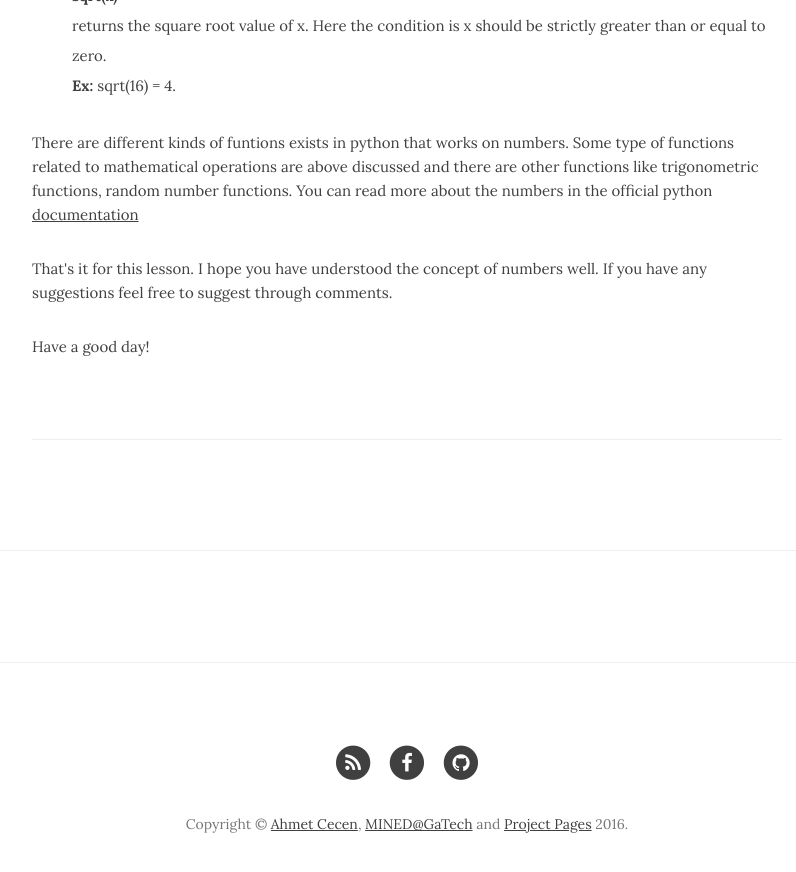
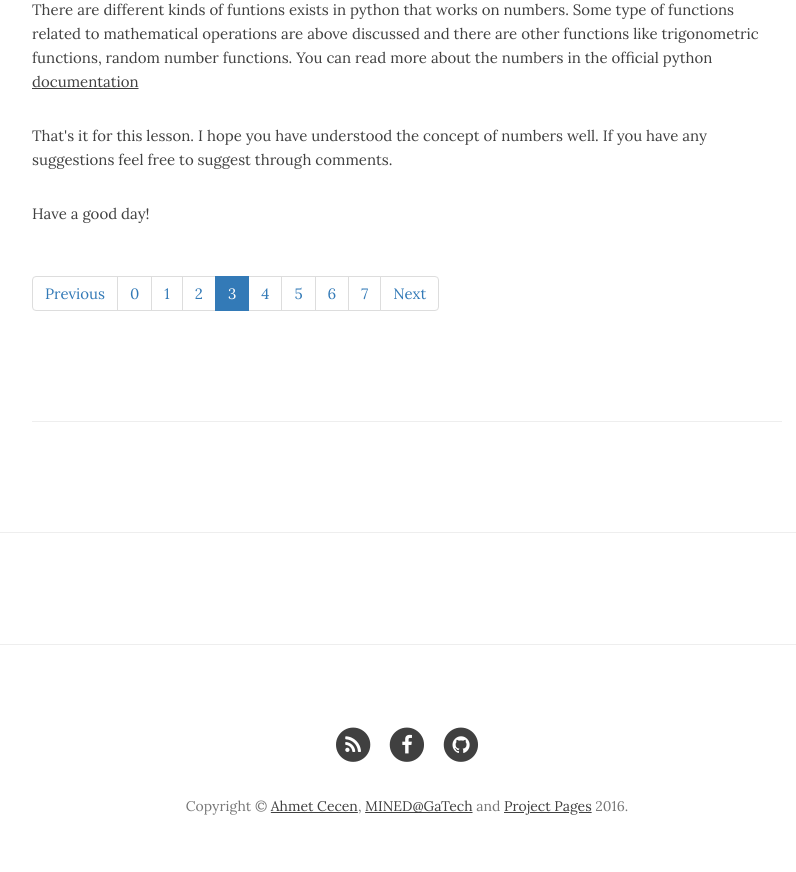
Before and after one commit to sivakrishna383/sivakrishna383.github.io, a Jekyll site: the page built from pages/numbers.md, in a window 1280 px wide and 900 px high, scrolled down 2387 px. Shown: the top 872 px of the window, without its empty margins (233-1029 px from the left). Built offline with Jekyll 4.4.1, drawn with Linux system fonts in a browser that asks for light colours; nearby versions of some CDN libraries; comment, search, counter and statistics services are not loaded.

Commit message:
Update numbers_tutorial.json

```diff
--- a/_data/numbers_tutorial.json
+++ b/_data/numbers_tutorial.json
@@ -1,5 +1,33 @@
 {
  "cells": [
+  {
+   "cell_type": "markdown",
+   "metadata": {},
+   "source": [
+    "<div id=\"toc\" class=\"collapse\" align=\"left\" style=\"margin-left: 20%; line-height: 1.6; font-size: 20px;\">\n",
+    "    <h1>Table of Contents</h1>\n",
+    "    <ul class=\"list-group list-group-flush\">\n",
+    "\t\t<a href=\"/projects/project1\"><li class=\"list-group-item\">Python Home</li></a>\n",
+    "\t\t<a href=\"/pages/introduction2/\"><li class=\"list-group-item\">Introduction</li></a>\n",
+    "\t\t<a href=\"/pages/variables/\"><li class=\"list-group-item\">Variables</li></a>\n",
+    "\t\t<a href=\"/pages/numbers/\"><li class=\"list-group-item active\">Numbers</li></a>\n",
+    "\t\t<a href=\"#\"><li class=\"list-group-item\">Strings</li></a>\n",
+    "\t\t<a href=\"#\"><li class=\"list-group-item\">Operators</li></a>\n",
+    "\t\t<a href=\"#\"><li class=\"list-group-item\">Lists and Tuples</li></a>\n",
+    "\t\t<a href=\"#\"><li class=\"list-group-item\">Sets</li></a>\n",
+    "\t\t<a href=\"#\"><li class=\"list-group-item\">Dictionaries</li></a>\n",
+    "\t\t<a href=\"#\"><li class=\"list-group-item\">Loops</li></a>\n",
+    "\t\t<ul>\n",
+    "\t\t\t<a href=\"#\"><li class=\"list-group-item\">If...Else</li></a>\n",
+    "\t\t\t<a href=\"#\"><li class=\"list-group-item\">While</li></a>\n",
+    "\t\t\t<a href=\"#\"><li class=\"list-group-item\">For</li></a>\n",
+    "\t\t</ul>\n",
+    "\t\t<a href=\"#\"><li class=\"list-group-item\">Functions</li></a>\n",
+    "\t\t<a href=\"#\"><li class=\"list-group-item\">Arrays</li></a>\n",
+    "        </ul>\n",
+    "</div>"
+   ]
+  },
   {
    "cell_type": "markdown",
    "metadata": {},
@@ -125,7 +153,7 @@
     "    <h3>Some mathematical functions on Numbers in python</h3>\n",
     "    <ul>\n",
     "        <li><b>math.abs(x)</b> - <br />Absolute value means how far a value is from zero. Let's see it in the below figure.<br/>\n",
-    "        <img src=\"/img/number_abs.jpg\"><br /> In the above figure absolute value of -5 will be distance from zero which is 5. The absolute value of 6 is the distance from zero which is 6.\n",
+    "        <img src=\"number_abs.jpg\"><br /> In the above figure absolute value of -5 will be distance from zero which is 5. The absolute value of 6 is the distance from zero which is 6.\n",
     "        </li>\n",
     "        <li><b>math.ceil(x)</b> - <br />ceiling of x means the smallest value of integer value greater than or equal to x. It means the +1 to the integer part of x<br/><b>Ex:</b> ceil(1.678) = 2, ceil(56.21)=57</li>\n",
     "        <li><b>math.exp(x)</b> - <br />It will return the exponential value of x.</li>\n",
@@ -147,6 +175,24 @@
     "    <p>That's it for this lesson. I hope you have understood the concept of numbers well. If you have any suggestions feel free to suggest through comments. </p>\n",
     "    <p>Have a good day!</p>\n",
     "</div>"
+   ]
+  },
+  {
+   "cell_type": "markdown",
+   "metadata": {},
+   "source": [
+    "<ul class=\"pagination justify-content-center\">\n",
+    "  <li class=\"page-item\"><a class=\"page-link\" href=\"/pages/variables/\">Previous</a></li>\n",
+    "  <li class=\"page-item \"><a class=\"page-link\" href=\"/projects/project1\">0</a></li>\n",
+    "  <li class=\"page-item \"><a class=\"page-link\" href=\"/pages/introduction2/\">1</a></li>\n",
+    "  <li class=\"page-item\"><a class=\"page-link\" href=\"/pages/variables/\">2</a></li>\n",
+    "  <li class=\"page-item active\"><a class=\"page-link\" href=\"/pages/numbers/\">3</a></li>\n",
+    "  <li class=\"page-item\"><a class=\"page-link\" href=\"#\">4</a></li>\n",
+    "  <li class=\"page-item\"><a class=\"page-link\" href=\"#\">5</a></li>\n",
+    "  <li class=\"page-item\"><a class=\"page-link\" href=\"#\">6</a></li>\n",
+    "  <li class=\"page-item\"><a class=\"page-link\" href=\"#\">7</a></li>\n",
+    "  <li class=\"page-item\"><a class=\"page-link\" href=\"#\">Next</a></li>\n",
+    "  </ul>"
    ]
   }
  ],
```
